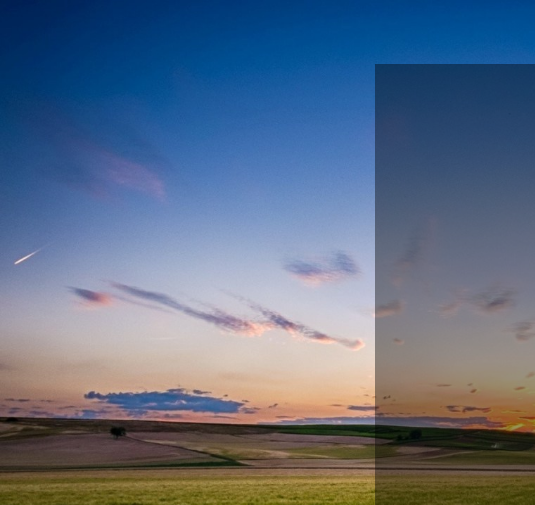
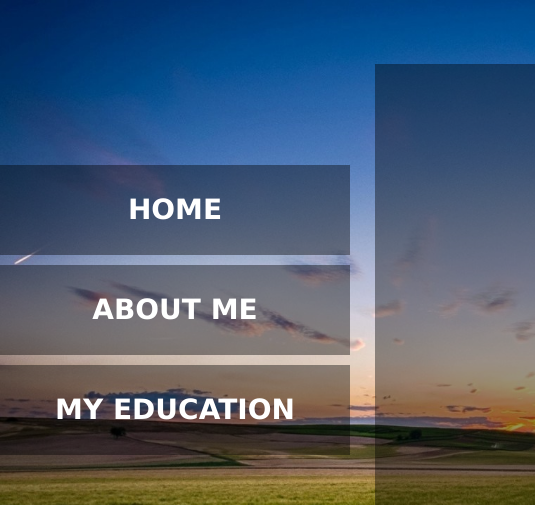
Before and after one commit to Aakash7khadka/portfolio, a plain HTML site: page index.html in a window 1280 px wide. Shown: the top 505 px of the page, 0-535 px from the left. Drawn offline with Linux system fonts and the light colour scheme.

Commit message:
Update index.html

```diff
--- a/index.html
+++ b/index.html
@@ -24,5 +24,10 @@ Bsc.CSIT student
 </ul>
 <div class="nav">
 
+	<a class="a" href="#">HOME</a>
+	<a class="b" href="#">ABOUT ME</a>
+	<a class="c" href="facebook.com">MY EDUCATION</a>
+</div>
+
 </body>
 </html>
```
